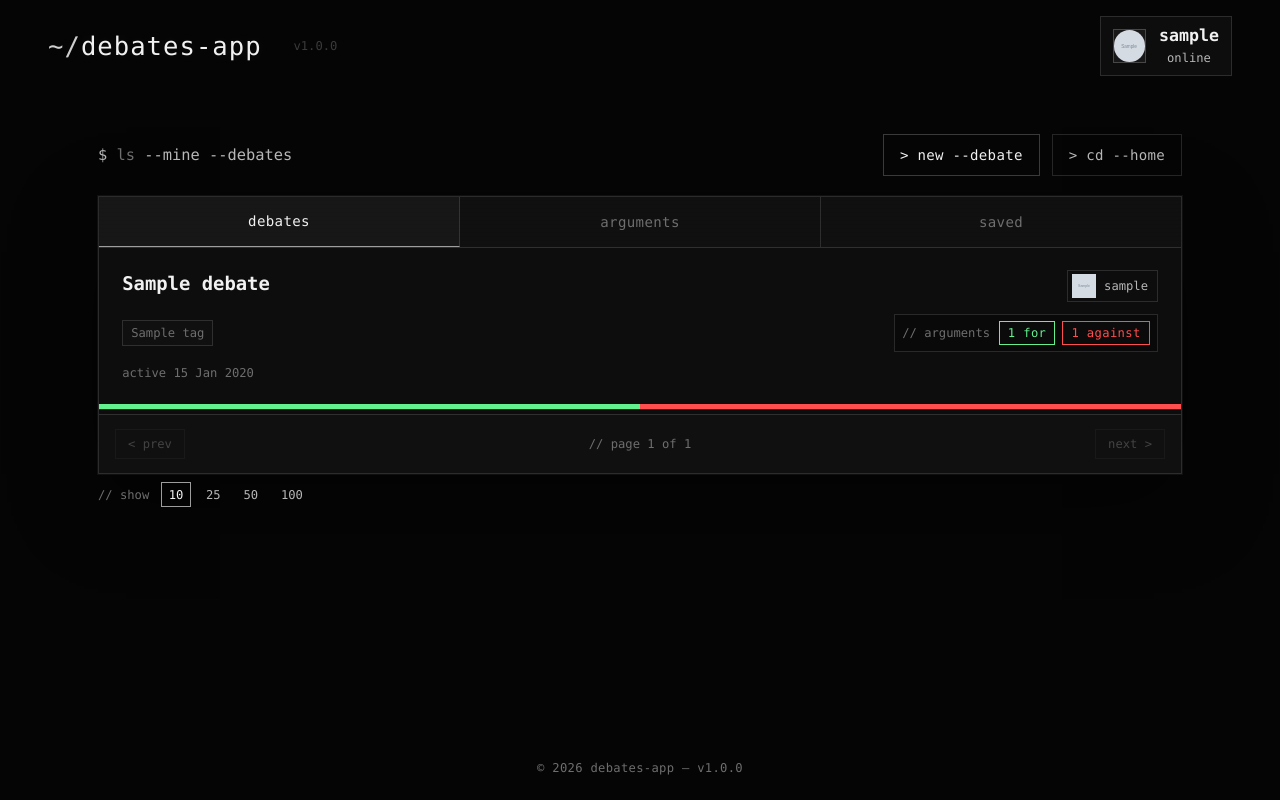
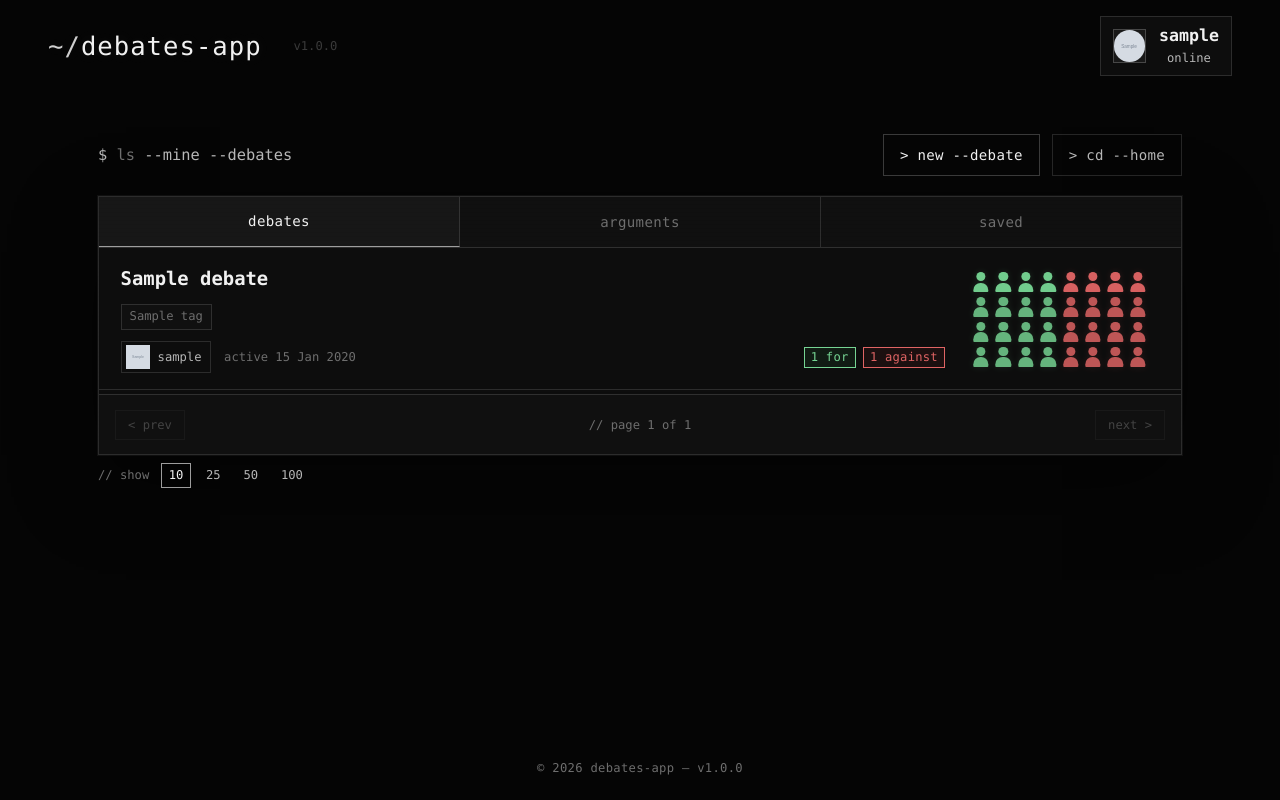
Before and after one commit to ali-fadaee/CITS3403-Group-Project, a Flask app: page /debates/mine in a window 1280 px wide. Run offline with Flask 3, Linux system fonts and the light colour scheme; a user stored in the database is signed in; tables that the repository leaves empty hold one stand-in row (values such as "Sample post"); grey boxes marked "Sample" are stand-in pictures; parts of the project's set-up code (start-up, migrations or seed data) failed here and were passed over; some libraries are stand-ins or nearby versions.

Commit message:
Polish debate list visuals

```diff
--- a/app/static/css/style.css
+++ b/app/static/css/style.css
@@ -4,9 +4,9 @@
   --debate-bg:           #050505;
   --debate-panel:        #0d0d0d;
   --debate-panel-soft:   #131313;
-  --debate-panel-red:    #130b0b;
+  --debate-panel-red:    #120d0d;
   --debate-navbar-bg:    rgba(8, 8, 8, 0.97);
-  --debate-danger-panel-bg: rgba(19, 11, 11, 0.8);
+  --debate-danger-panel-bg: rgba(43, 22, 22, 0.72);
 
   /* borders */
   --debate-border:       #9d9d9d;
@@ -19,20 +19,27 @@
   --debate-text-faint:   #6e6e6e;
 
   /* accent — yes / green */
-  --debate-yes:        #63f08f;
-  --debate-yes-muted:  rgba(99, 240, 143, 0.7);
-  --debate-yes-soft:   rgba(99, 240, 143, 0.24);
-  --debate-yes-border: rgba(99, 240, 143, 0.45);
-  --debate-yes-bg:     rgba(99, 240, 143, 0.15);
-  --debate-yes-bg-dim: rgba(99, 240, 143, 0.08);
+  --debate-yes:        #76d493;
+  --debate-yes-muted:  rgba(118, 212, 147, 0.68);
+  --debate-yes-soft:   rgba(118, 212, 147, 0.2);
+  --debate-yes-border: rgba(118, 212, 147, 0.38);
+  --debate-yes-bg:     rgba(32, 82, 49, 0.36);
+  --debate-yes-bg-dim: rgba(32, 82, 49, 0.22);
+  --debate-yes-panel-bg: linear-gradient(180deg, rgba(12, 19, 14, 0.98), rgba(7, 11, 8, 0.98));
+  --debate-yes-card-bg:  rgba(11, 18, 13, 0.96);
+  --debate-yes-glow:     rgba(118, 212, 147, 0.16);
 
   /* accent — danger / red */
-  --debate-danger:             #ff4e4e;
-  --debate-danger-dim:         #d63d3d;
-  --debate-danger-border:      rgba(255, 78, 78, 0.4);
-  --debate-danger-border-soft: rgba(255, 78, 78, 0.3);
-  --debate-danger-bg:          rgba(255, 78, 78, 0.12);
-  --debate-danger-bg-dim:      rgba(255, 78, 78, 0.08);
+  --debate-danger:             #e06464;
+  --debate-danger-dim:         #ba4d4d;
+  --debate-danger-muted:       rgba(224, 100, 100, 0.72);
+  --debate-danger-border:      rgba(224, 100, 100, 0.38);
+  --debate-danger-border-soft: rgba(224, 100, 100, 0.27);
+  --debate-danger-bg:          rgba(90, 34, 34, 0.34);
+  --debate-danger-bg-dim:      rgba(90, 34, 34, 0.2);
+  --debate-no-panel-bg:        linear-gradient(180deg, rgba(20, 11, 11, 0.96), rgba(10, 6, 6, 0.96));
+  --debate-no-card-bg:         rgba(20, 9, 9, 0.92);
+  --debate-danger-glow:        rgba(224, 100, 100, 0.16);
 
   /* action — blue */
   --debate-action:    #4ea8ff;
@@ -291,44 +298,30 @@ main.container { flex: 1; padding-bottom: 2rem; }
 .debate-list { display: grid; gap: 0; }
 
 .debate-card {
-  display: flex;
-  flex-direction: column;
+  display: grid;
+  grid-template-columns: minmax(0, 1fr) max-content 12.4rem;
+  grid-template-areas:
+    "title save chart"
+    "tags . chart"
+    "meta summary chart";
+  column-gap: 1rem;
+  row-gap: 0.72rem;
+  align-items: center;
   border: none;
   border-bottom: 1px solid var(--debate-border-soft);
   background: var(--debate-panel);
   text-decoration: none;
   color: var(--debate-text);
   transition: background 150ms ease, box-shadow 150ms ease;
-  overflow: hidden;
+  overflow: visible;
   margin-bottom: 4px;
+  padding: 1.05rem 1.35rem 1rem;
+  position: relative;
 }
-.debate-card:hover { background: var(--debate-panel-soft); box-shadow: inset 0 0 0 1px rgba(157, 157, 157, 0.08); color: var(--debate-text); }
+.debate-card:hover { background: var(--debate-panel-soft); box-shadow: inset 0 0 0 1px rgba(157, 157, 157, 0.08); color: var(--debate-text); z-index: 4; }
 
-.vote-bar { display: flex; flex-direction: row; height: 5px; width: 100%; flex-shrink: 0; transition: height 150ms ease; position: relative; }
-.vote-bar-yes { background: var(--debate-yes); }
-.vote-bar-no  { background: var(--debate-danger); }
-.vote-bar-hover {
-  position: absolute;
-  bottom: 100%;
-  left: 50%;
-  transform: translateX(-50%);
-  display: flex;
-  gap: 0.75rem;
-  font-size: var(--font-size-xs);
-  padding: 0.2rem 0.6rem;
-  opacity: 0;
-  pointer-events: none;
-  transition: opacity 120ms ease;
-  white-space: nowrap;
-}
-.debate-card:hover .vote-bar-hover { opacity: 1; }
-
-.debate-card-body  { flex: 1; padding: 1.35rem 1.45rem; }
-.debate-card-header { display: flex; align-items: flex-start; justify-content: space-between; gap: 1rem; margin-bottom: 0.75rem; }
-.debate-card-title { font-size: clamp(1.02rem, 1.6vw, 1.18rem); line-height: 1.45; flex: 1; font-weight: 600; }
-
-.debate-card-footer { display: flex; align-items: center; justify-content: space-between; gap: 1rem; }
-.debate-card-tags   { display: flex; flex-wrap: wrap; gap: 0.4rem; }
+.debate-card-title { grid-area: title; font-size: clamp(1.02rem, 1.6vw, 1.18rem); line-height: 1.45; min-width: 0; font-weight: 600; }
+.debate-card-tags   { grid-area: tags; display: flex; flex-wrap: wrap; gap: 0.4rem; }
 
 .debate-tag {
   font-size: var(--font-size-xs);
@@ -341,30 +334,100 @@ main.container { flex: 1; padding-bottom: 2rem; }
 }
 
 .debate-card-counts {
+  grid-area: chart;
   display: flex;
   align-items: center;
+  justify-content: center;
+  align-self: center;
+  justify-self: end;
   gap: 0.45rem;
   font-size: var(--font-size-xs);
   white-space: nowrap;
-  padding: 0.35rem 0.45rem;
-  border: 1px solid var(--debate-border-soft);
-  background: rgba(8, 8, 8, 0.58);
+  width: min(12.4rem, 100%);
+  overflow: visible;
 }
 
-.debate-card-counts-label {
-  color: var(--debate-text-faint);
-  margin-right: 0.1rem;
+.argument-people-chart {
+  position: relative;
+  padding: 0.08rem;
+}
+
+.argument-people-grid {
+  display: grid;
+  grid-template-columns: repeat(8, 1.12rem);
+  grid-auto-rows: 1.3rem;
+  gap: 0.25rem 0.28rem;
+  align-items: end;
+  justify-content: center;
+}
+
+.argument-person {
+  display: block;
+  position: relative;
+  width: 1.02rem;
+  height: 1.26rem;
+  opacity: 0.84;
+  transition: opacity 140ms ease, transform 140ms ease, filter 140ms ease;
+}
+
+.argument-person::before,
+.argument-person::after {
+  content: "";
+  position: absolute;
+  left: 50%;
+  transform: translateX(-50%);
+  background: currentColor;
+}
+
+.argument-person::before {
+  top: 0;
+  width: 0.58rem;
+  height: 0.58rem;
+  border-radius: 50%;
+}
+
+.argument-person::after {
+  bottom: 0;
+  width: 0.96rem;
+  height: 0.61rem;
+  border-radius: 0.45rem 0.45rem 0.06rem 0.06rem;
+}
+
+.argument-person.is-yes {
+  color: var(--debate-yes);
+  filter: drop-shadow(0 0 0.22rem var(--debate-yes-glow));
+}
+
+.argument-person.is-no {
+  color: var(--debate-danger);
+  filter: drop-shadow(0 0 0.22rem var(--debate-danger-glow));
+}
+
+.argument-person.is-empty {
+  color: var(--debate-border);
+  opacity: 0.28;
+}
+
+.argument-person:nth-child(-n + 8) {
+  opacity: 0.96;
+}
+
+.debate-card:hover .argument-person {
+  opacity: 0.95;
+  transform: translateY(-1px);
 }
 
 .count-yes,
 .count-no {
   display: inline-flex;
   align-items: center;
-  min-height: 1.55rem;
-  padding: 0.14rem 0.5rem;
+  min-height: 1.35rem;
+  padding: 0.12rem 0.38rem;
   border: 1px solid currentColor;
   background: rgba(13, 13, 13, 0.72);
-  letter-spacing: 0.03em;
+  font-size: var(--font-size-xs);
+  line-height: 1;
+  letter-spacing: 0.02em;
 }
 .debate-tag:hover { color: var(--debate-text-dim); border-color: var(--debate-border); }
 .debate-tag.is-active { color: var(--debate-text); border-color: var(--debate-border); }
@@ -419,10 +482,27 @@ main.container { flex: 1; padding-bottom: 2rem; }
   transition: background 120ms ease, color 120ms ease;
 }
 .tag-search-item:hover { background: var(--debate-hover-bg); color: var(--debate-text); }
-.count-yes { color: var(--debate-yes); }
-.count-no  { color: var(--debate-danger); }
+.count-yes { color: var(--debate-yes); background: var(--debate-yes-bg-dim); }
+.count-no  { color: var(--debate-danger); background: var(--debate-danger-bg-dim); }
 
-.debate-card-meta { display: flex; align-items: center; gap: 1.25rem; margin-top: 0.75rem; font-size: var(--font-size-xs); color: var(--debate-text-faint); }
+.debate-card-meta { grid-area: meta; display: flex; align-items: center; gap: 0.8rem; font-size: var(--font-size-xs); color: var(--debate-text-faint); }
+.debate-argument-summary {
+  grid-area: summary;
+  display: inline-flex;
+  align-items: center;
+  justify-self: end;
+  gap: 0.45rem;
+  margin-left: 0;
+  white-space: nowrap;
+}
+
+.debate-card--activity-note {
+  grid-template-columns: minmax(0, 1fr) max-content;
+  grid-template-areas:
+    "title summary"
+    "tags summary"
+    "meta summary";
+}
 .debate-card-creator {
   display: inline-flex;
   align-items: center;
--- a/app/templates/my_activity.html
+++ b/app/templates/my_activity.html
@@ -1,6 +1,44 @@
 {% extends "base.html" %}
 
 {% block title %}My Activity{% endblock %}
+
+{% macro argument_chart(debate) %}
+{% set total_arguments = debate.yes_count + debate.no_count %}
+{% set argument_chart_columns = 8 %}
+{% set argument_chart_rows = 4 %}
+{% set max_argument_people = argument_chart_columns * argument_chart_rows %}
+{% set yes_people = (debate.yes_count / total_arguments * max_argument_people) | round | int if total_arguments > 0 else 0 %}
+{% if total_arguments > 0 and debate.yes_count > 0 and yes_people < 1 %}
+  {% set yes_people = 1 %}
+{% endif %}
+{% set no_people = max_argument_people - yes_people if total_arguments > 0 else 0 %}
+{% if total_arguments > 0 and debate.no_count > 0 and no_people < 1 %}
+  {% set no_people = 1 %}
+  {% set yes_people = max_argument_people - no_people %}
+{% endif %}
+<span class="debate-argument-summary">
+  <span class="count-yes">{{ debate.yes_count }} for</span>
+  <span class="count-no">{{ debate.no_count }} against</span>
+</span>
+<div class="debate-card-counts" aria-label="{{ debate.yes_count }} for arguments and {{ debate.no_count }} against arguments">
+  <div class="argument-people-chart">
+    <div class="argument-people-grid">
+    {% for row in range(argument_chart_rows) %}
+      {% for column in range(argument_chart_columns) %}
+        {% set person_index = column * argument_chart_rows + row %}
+        {% if person_index < yes_people %}
+          <span class="argument-person is-yes"></span>
+        {% elif person_index < yes_people + no_people %}
+          <span class="argument-person is-no"></span>
+        {% else %}
+          <span class="argument-person is-empty"></span>
+        {% endif %}
+      {% endfor %}
+    {% endfor %}
+    </div>
+  </div>
+</div>
+{% endmacro %}
 
 {% block content %}
 <div class="index-page">
@@ -26,44 +64,22 @@
     {% if tab == 'saved' %}
     <div class="debate-list">
       {% for debate in items %}
-      {% set total_upvotes = debate.yes_upvotes + debate.no_upvotes %}
-      {% set yes_pct = (debate.yes_upvotes / total_upvotes * 100) | round | int if total_upvotes > 0 else 50 %}
-      {% set no_pct = 100 - yes_pct %}
       <a href="{{ url_for('main.debate', debate_id=debate.id) }}" class="debate-card">
-        <div class="debate-card-body">
-          <div class="debate-card-header">
         <div class="debate-card-title">{{ debate.title }}</div>
-            <div class="debate-card-creator" onclick="event.preventDefault(); openUserPanel('{{ debate.creator.username }}')">
-              <img class="debate-card-creator-avatar" src="{{ debate.creator.avatar.image_url if debate.creator.avatar else '/static/images/avatars/robot.svg' }}" alt="">
-              <span>{{ debate.creator.username }}</span>
-            </div>
-          </div>
-          <div class="debate-card-footer">
+        <button class="card-save-btn is-saved" data-debate-id="{{ debate.id }}" onclick="event.preventDefault(); toggleSave(this)">// saved</button>
         <div class="debate-card-tags">
           {% for tag in debate.tags %}
           <span class="debate-tag">{{ tag.name }}</span>
           {% endfor %}
         </div>
-            <div class="debate-card-counts">
-              <span class="debate-card-counts-label">// arguments</span>
-              <span class="count-yes">{{ debate.yes_count }} for</span>
-              <span class="count-no">{{ debate.no_count }} against</span>
+        <div class="debate-card-meta">
+          <div class="debate-card-creator" onclick="event.preventDefault(); openUserPanel('{{ debate.creator.username }}')">
+            <img class="debate-card-creator-avatar" src="{{ debate.creator.avatar.image_url if debate.creator.avatar else '/static/images/avatars/robot.svg' }}" alt="">
+            <span>{{ debate.creator.username }}</span>
           </div>
+          <span>active {{ debate.updated_at.strftime('%d %b %Y') }}</span>
         </div>
-          <div class="debate-card-meta">
-            <span>active {{ debate.updated_at.strftime('%d %b %Y') }}</span>
-            <button class="card-save-btn is-saved" data-debate-id="{{ debate.id }}" onclick="event.preventDefault(); toggleSave(this)">// saved</button>
-          </div>
-        </div>
-        <div class="vote-bar">
-          <div class="vote-bar-yes" style="width: {{ yes_pct }}%"></div>
-          <div class="vote-bar-no" style="width: {{ no_pct }}%"></div>
-          <div class="vote-bar-hover">
-            <span class="debate-card-counts-label">// votes</span>
-            <span class="count-yes">{{ debate.yes_upvotes }} for</span>
-            <span class="count-no">{{ debate.no_upvotes }} against</span>
-          </div>
-        </div>
+        {{ argument_chart(debate) }}
       </a>
       {% else %}
       <p class="no-debates">// no saved debates yet.</p>
@@ -73,30 +89,25 @@
     {% elif tab == 'arguments' %}
     <div class="debate-list">
       {% for comment in items %}
-      <a href="{{ url_for('main.debate', debate_id=comment.debate.id) }}" class="debate-card">
-        <div class="debate-card-body">
+      <a href="{{ url_for('main.debate', debate_id=comment.debate.id) }}" class="debate-card debate-card--activity-note">
         <div class="debate-card-title">{{ comment.debate.title }}</div>
-          <div class="debate-card-footer">
         <div class="debate-card-tags">
           {% for tag in comment.debate.tags %}
           <span class="debate-tag">{{ tag.name }}</span>
           {% endfor %}
         </div>
-            <div class="debate-card-counts">
-              <span class="debate-card-counts-label">// your argument</span>
+        <div class="debate-card-meta">
+          <span>{{ comment.content }}</span>
+          <span>{{ comment.created_at.strftime('%d %b %Y') }}</span>
+        </div>
+        <span class="debate-argument-summary">
           {% if comment.side.value == 'yes' %}
           <span class="count-yes">for</span>
           {% else %}
           <span class="count-no">against</span>
           {% endif %}
           <span style="color: var(--debate-text-faint)">+{{ comment.upvote_count }} upvotes</span>
-            </div>
-          </div>
-          <div class="debate-card-meta">
-            <span>{{ comment.content }}</span>
-            <span>{{ comment.created_at.strftime('%d %b %Y') }}</span>
-          </div>
-        </div>
+        </span>
       </a>
       {% else %}
       <p class="no-debates">// no arguments made yet.</p>
@@ -106,43 +117,21 @@
     {% else %}
     <div class="debate-list">
       {% for debate in items %}
-      {% set total_upvotes = debate.yes_upvotes + debate.no_upvotes %}
-      {% set yes_pct = (debate.yes_upvotes / total_upvotes * 100) | round | int if total_upvotes > 0 else 50 %}
-      {% set no_pct = 100 - yes_pct %}
       <a href="{{ url_for('main.debate', debate_id=debate.id) }}" class="debate-card">
-        <div class="debate-card-body">
-          <div class="debate-card-header">
         <div class="debate-card-title">{{ debate.title }}</div>
-            <div class="debate-card-creator" onclick="event.preventDefault(); openUserPanel('{{ debate.creator.username }}')">
-              <img class="debate-card-creator-avatar" src="{{ debate.creator.avatar.image_url if debate.creator.avatar else '/static/images/avatars/robot.svg' }}" alt="">
-              <span>{{ debate.creator.username }}</span>
-            </div>
-          </div>
-          <div class="debate-card-footer">
         <div class="debate-card-tags">
           {% for tag in debate.tags %}
           <span class="debate-tag">{{ tag.name }}</span>
           {% endfor %}
         </div>
-            <div class="debate-card-counts">
-              <span class="debate-card-counts-label">// arguments</span>
-              <span class="count-yes">{{ debate.yes_count }} for</span>
-              <span class="count-no">{{ debate.no_count }} against</span>
+        <div class="debate-card-meta">
+          <div class="debate-card-creator" onclick="event.preventDefault(); openUserPanel('{{ debate.creator.username }}')">
+            <img class="debate-card-creator-avatar" src="{{ debate.creator.avatar.image_url if debate.creator.avatar else '/static/images/avatars/robot.svg' }}" alt="">
+            <span>{{ debate.creator.username }}</span>
           </div>
-          </div>
-          <div class="debate-card-meta">
           <span>active {{ debate.updated_at.strftime('%d %b %Y') }}</span>
         </div>
-        </div>
-        <div class="vote-bar">
-          <div class="vote-bar-yes" style="width: {{ yes_pct }}%"></div>
-          <div class="vote-bar-no" style="width: {{ no_pct }}%"></div>
-          <div class="vote-bar-hover">
-            <span class="debate-card-counts-label">// votes</span>
-            <span class="count-yes">{{ debate.yes_upvotes }} for</span>
-            <span class="count-no">{{ debate.no_upvotes }} against</span>
-          </div>
-        </div>
+        {{ argument_chart(debate) }}
       </a>
       {% else %}
       <p class="no-debates">// no debates created yet. <a href="#" onclick="openModal('createModal'); return false;">Start one.</a></p>
```
Also changed, not shown: other parts of app/static/css/style.css (+22 -4 lines), app/static/css/auth.css (+5 -5 lines), app/static/css/debate.css (+28 -28 lines), app/templates/index.html (+41 -29 lines). Lines whose indentation alone changed are shown as unchanged.
